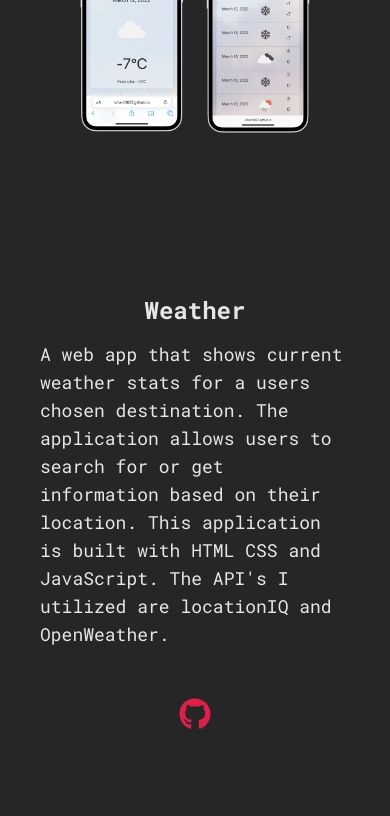
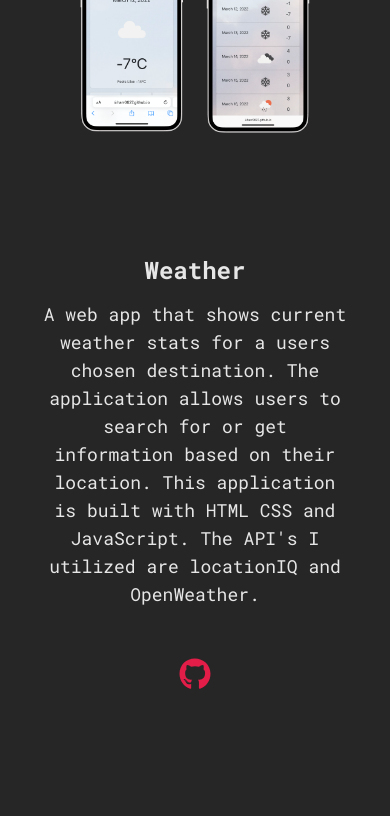
Before and after one commit to harr0627/portfoliov3, a React (Create React App) app: page / in a window 390 px wide. Shown: the part 2746-3562 px from the top of the page. Built offline with nearby package versions, Linux system fonts and the light colour scheme.

Commit message:
updated spacing for projects

```diff
--- a/src/components/Project.js
+++ b/src/components/Project.js
@@ -3,13 +3,13 @@ import { FaGithub } from 'react-icons/fa';
 
 export default function Project({ img, title, desc, code, site }) {
   return (
-    <div className="grid gap-10 lg:grid-cols-2 xl:grid-cols-2 sm:grid-cols-1 auto-rows-fr">
-      <div className="grid place-content-center">
-        <img className="" src={img} alt={title} />
+    <div className="grid lg:gap-10 lg:grid-cols-2 xl:grid-cols-2 sm:grid-cols-1 auto-rows-fr">
+      <div className="grid place-content-center md:max-h-96">
+        <img className="md:max-h-96" src={img} alt={title} />
       </div>
       <div>
         <h3 className="text-center pb-3 font-bold">{title}</h3>
-        <p className="text-lg">{desc}</p>
+        <p className="text-lg  text-center ">{desc}</p>
         <div className="mt-10 grid gap-1 grid-cols-1 place-content-center">
           <a
             role="button"
--- a/src/components/Projects.js
+++ b/src/components/Projects.js
@@ -5,13 +5,13 @@ import projects from '../assets/data.js';
 export default function Projects() {
   return (
     <>
-      <div id="projects" className=" pt-20">
+      <div id="projects" className="pt-20">
         <div className="container mx-auto max-w-6xl">
           <h2 className="text-4xl text-center ont-extrabold text-transparent bg-clip-text bg-gradient-to-r from-rose-600 via-purple-500 to-sky-500">
             Projects
           </h2>
           <div className="sm:p-2 mx-auto">
-            <div className="px-10 py-20 grid gap-10 lg:grid-cols-1 xl:grid-cols-1 sm:grid-cols-1 auto-rows-fr">
+            <div className="px-10 py-20 grid lg:grid-cols-1 lg:gap-20 xl:grid-cols-1 sm:grid-cols-1 auto-rows-fr">
               {projects.map((item) => (
                 <Project
                   key={item.id}
```
